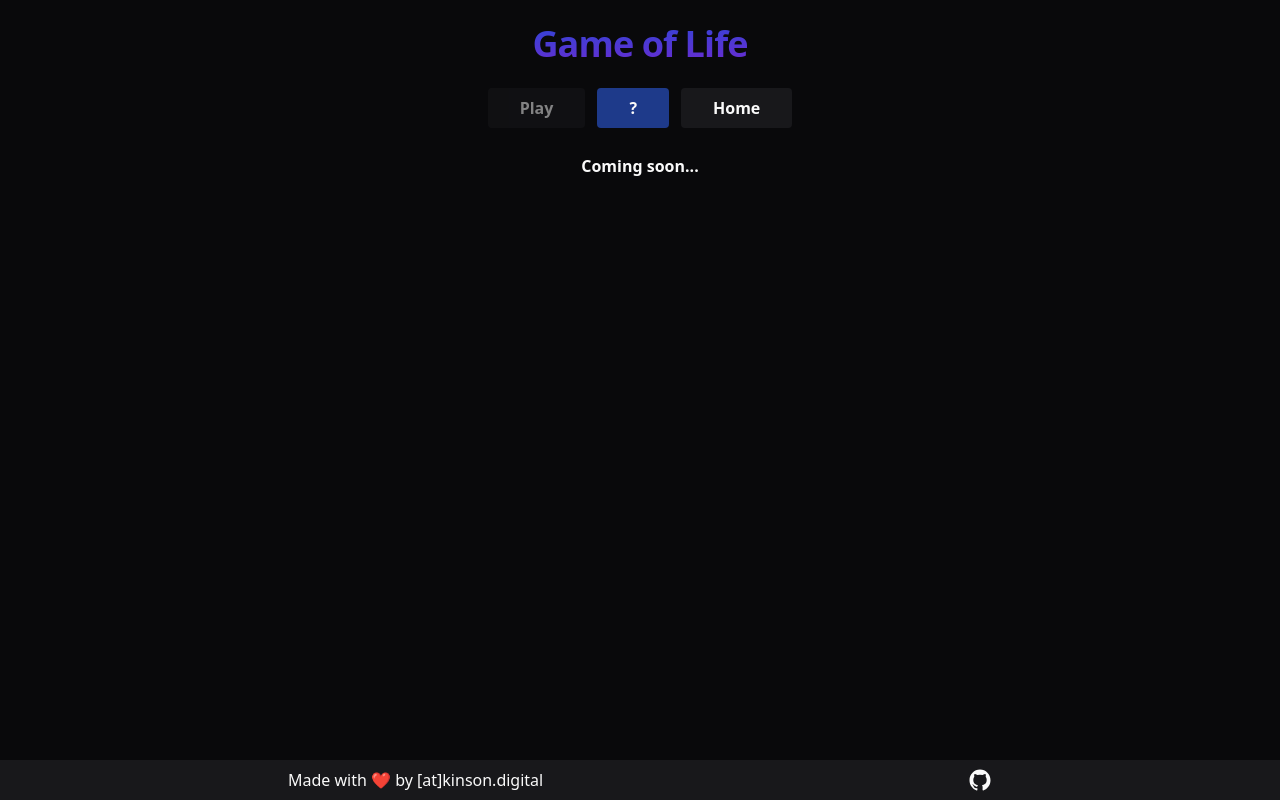
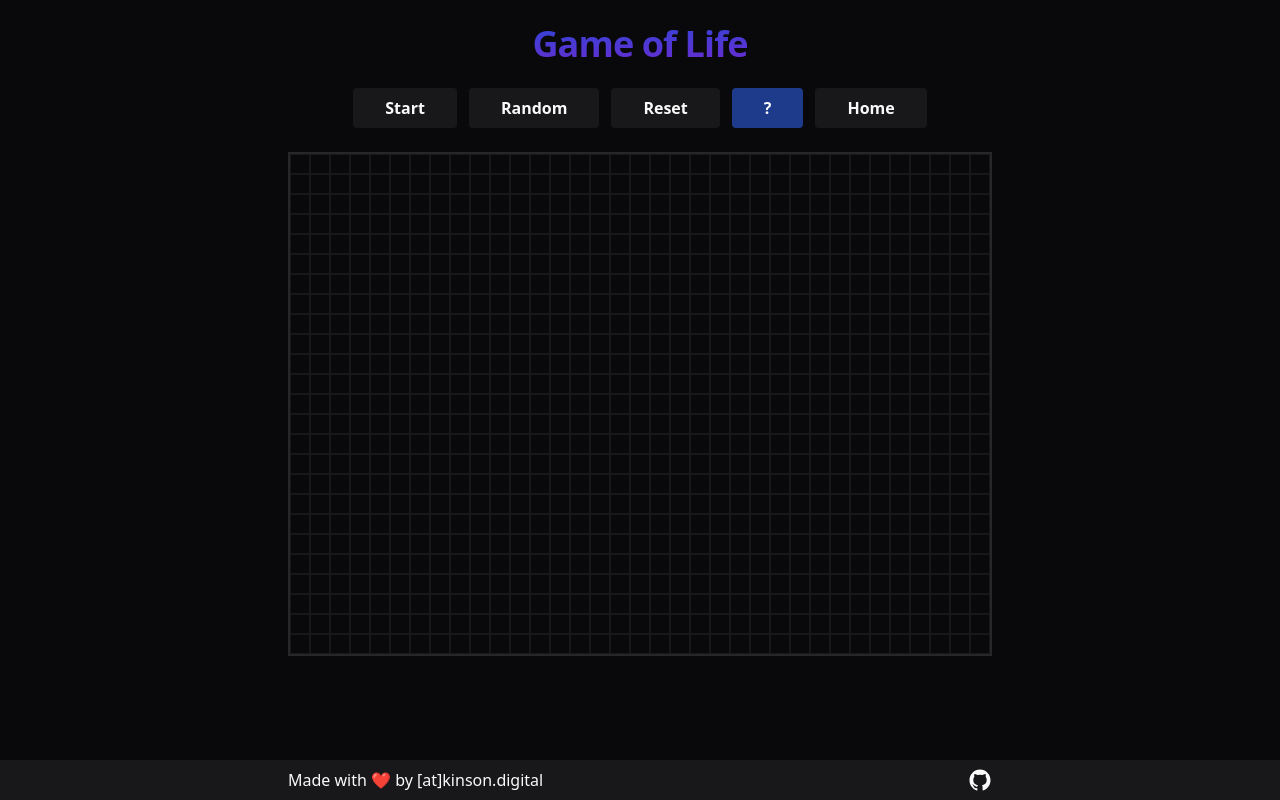
Before and after one commit to RickyAtkinson/react-arcade, a React (Vite) app: page /game-of-life in a window 1280 px wide. Built offline with nearby package versions, Linux system fonts and the light colour scheme.

Commit message:
Add the game grid to Game of Life

```diff
--- a/src/GameOfLife.tsx
+++ b/src/GameOfLife.tsx
@@ -2,9 +2,13 @@ import { useState } from "react";
 import Button from "@/components/Button";
 import Navbar from "@/components/Navbar";
 import Modal from "@/components/Modal";
+import useGameGrid from "./hooks/game-of-life/useGameGrid";
+import GameOfLifeController from "./components/game-of-life/GameOfLifeController";
 
 export default function GameOfLife() {
   const [showModal, setShowModal] = useState<boolean>(false);
+  const [isGamePlaying, setIsGamePlaying] = useState<boolean>(false);
+  const [gameGrid, , resetGameGrid, randomizeGameGrid] = useGameGrid();
 
   return (
     <>
@@ -13,14 +17,30 @@ export default function GameOfLife() {
           Game of Life
         </h1>
         <Navbar>
-          <Button disabled={true} hover="green">
-            Play
+          <Button
+            hover={isGamePlaying ? "red" : "green"}
+            onClick={() => {
+              setIsGamePlaying(!isGamePlaying);
+            }}
+          >
+            {isGamePlaying ? "Stop" : "Start"}
+          </Button>
+          <Button
+            disabled={isGamePlaying}
+            hover="yellow"
+            onClick={randomizeGameGrid}
+          >
+            Random
+          </Button>
+          <Button disabled={isGamePlaying} hover="red" onClick={resetGameGrid}>
+            Reset
           </Button>
           <Button
             color="blue"
             hover="blue"
             ariaLabel="Help"
             onClick={() => {
+              setIsGamePlaying(false);
               setShowModal(true);
             }}
           >
@@ -29,9 +49,7 @@ export default function GameOfLife() {
         </Navbar>
       </header>
       <main className="container mx-auto flex-grow px-8 pb-6">
-        <p className="text-center font-bold leading-7 [&:not(:first-child)]:mt-6">
-          Coming soon...
-        </p>
+        <GameOfLifeController gameGrid={gameGrid} />
       </main>
       {showModal && (
         <Modal className="border-1 max-h-[80%] w-4/5 max-w-screen-sm rounded border border-zinc-700 bg-zinc-950 p-6 text-left">
--- /dev/null
+++ b/src/components/game-of-life/GameOfLifeController.tsx
@@ -0,0 +1,10 @@
+import { GameOfLifeGrid } from "@/game-of-life";
+import GameOfLifeGameGrid from "./GameOfLifeGameGrid";
+
+export default function GameOfLifeController({
+  gameGrid,
+}: {
+  gameGrid: GameOfLifeGrid;
+}) {
+  return <GameOfLifeGameGrid gameGrid={gameGrid} />;
+}
--- /dev/null
+++ b/src/components/game-of-life/GameOfLifeGameGrid.tsx
@@ -0,0 +1,28 @@
+import { GameOfLifeGrid } from "@/game-of-life";
+import { COLUMNS, RESOLUTION, ROWS } from "@/data/gameOfLife";
+import GameOfLifeGridCell from "./GameOfLifeGridCell";
+
+export default function GameOfLifeGameGrid({
+  gameGrid,
+}: {
+  gameGrid: GameOfLifeGrid;
+}) {
+  const boardStyles = {
+    "--grid-rows": ROWS,
+    "--grid-columns": COLUMNS,
+    "--grid-resolution": `${RESOLUTION}px`,
+  } as React.CSSProperties;
+
+  return (
+    <div
+      style={boardStyles}
+      className="mx-auto grid w-fit grid-cols-[repeat(var(--grid-columns),_var(--grid-resolution))] grid-rows-[repeat(var(--grid-rows),_var(--grid-resolution))] border-2 border-solid border-zinc-800"
+    >
+      {gameGrid.map((row, y) =>
+        row.map((cell, x) => (
+          <GameOfLifeGridCell key={`cell-${x}-${y}`} cell={cell} />
+        )),
+      )}
+    </div>
+  );
+}
--- /dev/null
+++ b/src/components/game-of-life/GameOfLifeGridCell.tsx
@@ -0,0 +1,12 @@
+import { clsx } from "clsx";
+import { GameOfLifeCell } from "@/game-of-life";
+
+export default function GameOfLifeGridCell({ cell }: { cell: GameOfLifeCell }) {
+  return (
+    <button
+      className={clsx("border border-zinc-900", {
+        "bg-gradient-to-br from-neutral-500 to-neutral-600": cell.isAlive,
+      })}
+    ></button>
+  );
+}
--- /dev/null
+++ b/src/data/gameOfLife.ts
@@ -0,0 +1,5 @@
+export const COLUMNS = 35;
+export const ROWS = 25;
+export const RESOLUTION = 20;
+
+export const RANDOM_GRID_ALIVE_WEIGHT = 0.25;
--- /dev/null
+++ b/src/hooks/game-of-life/useGameGrid.ts
@@ -0,0 +1,32 @@
+import { useCallback, useState } from "react";
+import { SetStateFunction } from "@/index";
+import { GameOfLifeGrid } from "@/game-of-life";
+import { COLUMNS, RANDOM_GRID_ALIVE_WEIGHT, ROWS } from "@/data/gameOfLife";
+import { createEmptyGrid, createRandomGrid } from "@/utils/grid";
+
+export default function useGameGrid(): [
+  GameOfLifeGrid,
+  SetStateFunction<GameOfLifeGrid>,
+  () => void,
+  () => void,
+] {
+  const [gameGrid, setGameGrid] = useState<GameOfLifeGrid>(
+    createEmptyGrid(ROWS, COLUMNS, { isAlive: false }),
+  );
+
+  const resetGameGrid = useCallback(() => {
+    setGameGrid(createEmptyGrid(ROWS, COLUMNS, { isAlive: false }));
+  }, []);
+
+  const randomizeGameGrid = useCallback(() => {
+    setGameGrid(
+      createRandomGrid(ROWS, COLUMNS, () =>
+        Math.random() < RANDOM_GRID_ALIVE_WEIGHT
+          ? { isAlive: true }
+          : { isAlive: false },
+      ),
+    );
+  }, []);
+
+  return [gameGrid, setGameGrid, resetGameGrid, randomizeGameGrid];
+}
--- a/src/utils/grid.ts
+++ b/src/utils/grid.ts
@@ -10,6 +10,16 @@ export function createEmptyGrid<T>(
   );
 }
 
+export function createRandomGrid<T>(
+  rows: number,
+  cols: number,
+  randomCellFunc: () => T,
+): Grid<T> {
+  return Array.from({ length: rows }, () =>
+    Array.from({ length: cols }, () => randomCellFunc()),
+  );
+}
+
 export function getRandomGridCell(numRows: number, numCols: number): Position {
   return {
     x: Math.floor(Math.random() * numCols),
```
Also changed, not shown: src/game-of-life.d.ts (added, +7 -0 lines).
